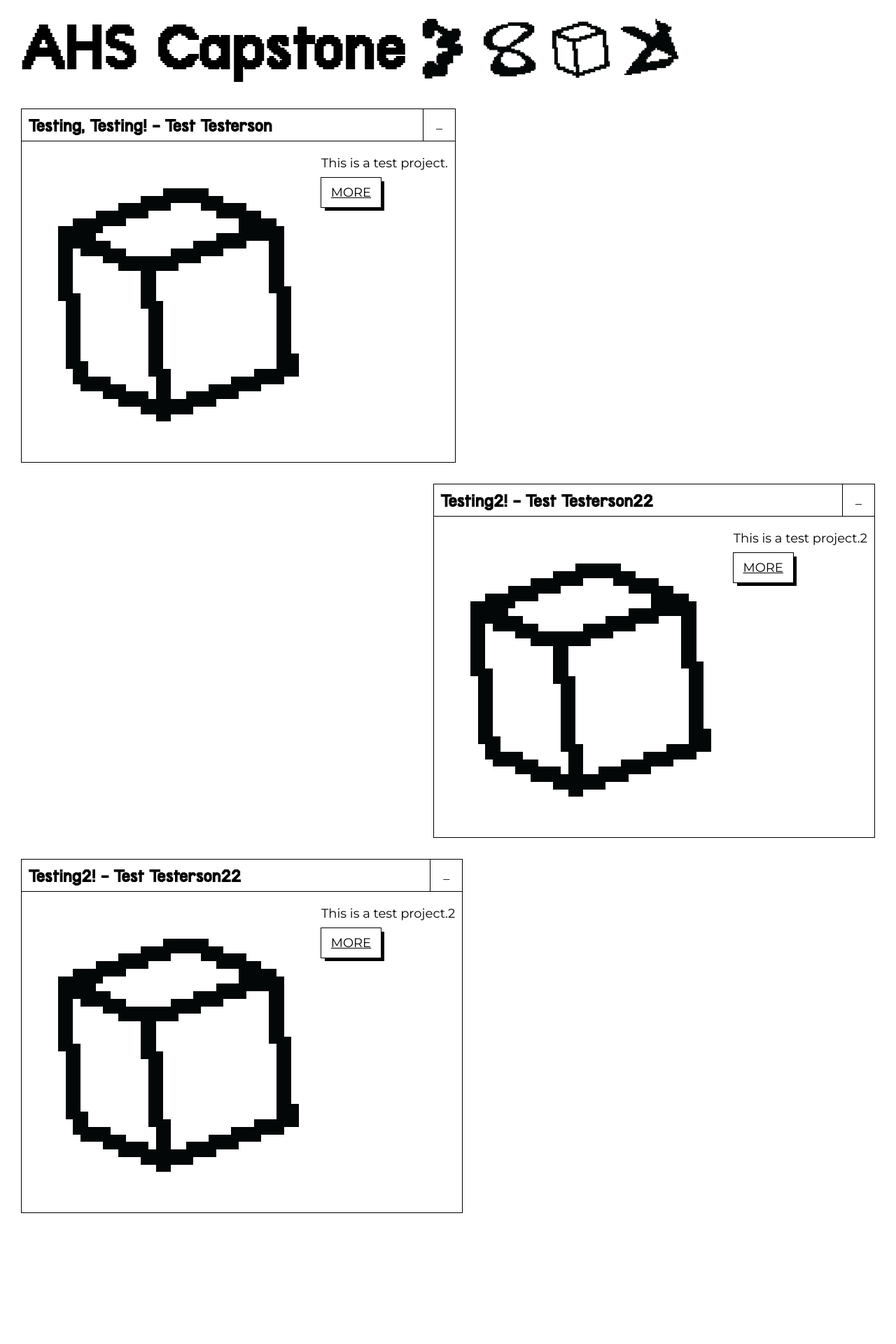
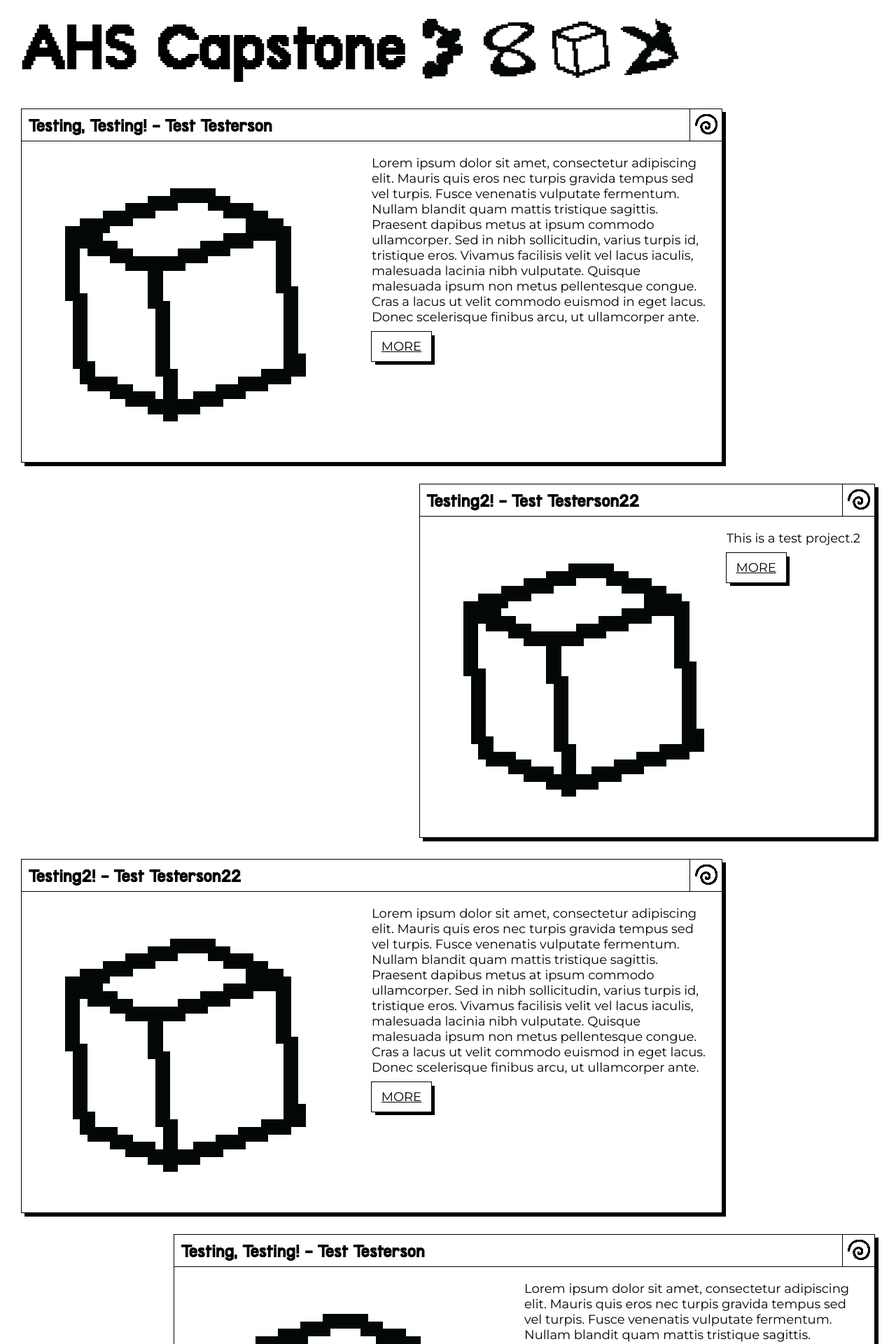
Before and after one commit to olin/ahs-capstone-exhibit, a Jekyll site: the page built from index.md, in a window 1280 px wide. Shown: the top 1920 px of the page at 70% size. Built offline with Jekyll 4.4.1, drawn with Linux system fonts in a browser that asks for light colours; before the commit the page ends 1763 px from its top, so only the background shows below that; some of the changed text lies outside the part shown.

Commit message:
Adding relative_url

```diff
--- a/_config.yml
+++ b/_config.yml
@@ -18,7 +18,7 @@ description: >- # this means to ignore newlines until "baseurl:"
   Write an awesome description for your new site here. You can edit this
   line in _config.yml. It will appear in your document head meta (for
   Google search results) and in your feed.xml site description.
-baseurl: "" # the subpath of your site, e.g. /blog
+baseurl: "/ahs-capstone-exhibit" # the subpath of your site, e.g. /blog
 url: "" # the base hostname & protocol for your site, e.g. http://example.com
 
 collections:
--- a/_data/projects.yml
+++ b/_data/projects.yml
@@ -1,7 +1,7 @@
 - type: page
   title: Testing, Testing!
   author: Test Testerson
-  description: This is a test project.
+  description: Lorem ipsum dolor sit amet, consectetur adipiscing elit. Mauris quis eros nec turpis gravida tempus sed vel turpis. Fusce venenatis vulputate fermentum. Nullam blandit quam mattis tristique sagittis. Praesent dapibus metus at ipsum commodo ullamcorper. Sed in nibh sollicitudin, varius turpis id, tristique eros. Vivamus facilisis velit vel lacus iaculis, malesuada lacinia nibh vulputate. Quisque malesuada ipsum non metus pellentesque congue. Cras a lacus ut velit commodo euismod in eget lacus. Donec scelerisque finibus arcu, ut ullamcorper ante.
   hyperlink: test
   img: assets/test-06.png
 
@@ -15,6 +15,48 @@
 - type: link
   title: Testing2!
   author: Test Testerson22
-  description: This is a test project.2
+  description: Lorem ipsum dolor sit amet, consectetur adipiscing elit. Mauris quis eros nec turpis gravida tempus sed vel turpis. Fusce venenatis vulputate fermentum. Nullam blandit quam mattis tristique sagittis. Praesent dapibus metus at ipsum commodo ullamcorper. Sed in nibh sollicitudin, varius turpis id, tristique eros. Vivamus facilisis velit vel lacus iaculis, malesuada lacinia nibh vulputate. Quisque malesuada ipsum non metus pellentesque congue. Cras a lacus ut velit commodo euismod in eget lacus. Donec scelerisque finibus arcu, ut ullamcorper ante.
   hyperlink: https://evan.new-schmidt.com
   img: assets/test-06.png
+
+- type: page
+  title: Testing, Testing!
+  author: Test Testerson
+  description: Lorem ipsum dolor sit amet, consectetur adipiscing elit. Mauris quis eros nec turpis gravida tempus sed vel turpis. Fusce venenatis vulputate fermentum. Nullam blandit quam mattis tristique sagittis. Praesent dapibus metus at ipsum commodo ullamcorper. Sed in nibh sollicitudin, varius turpis id, tristique eros. Vivamus facilisis velit vel lacus iaculis, malesuada lacinia nibh vulputate. Quisque malesuada ipsum non metus pellentesque congue. Cras a lacus ut velit commodo euismod in eget lacus. Donec scelerisque finibus arcu, ut ullamcorper ante.
+  hyperlink: test
+  img: assets/test-06.png
+
+- type: page
+  title: Testing2!
+  author: Test Testerson22
+  description: This is a test project.2
+  hyperlink: test2
+  img: assets/test-06.png
+
+- type: link
+  title: Testing2!
+  author: Test Testerson22
+  description: Lorem ipsum dolor sit amet, consectetur adipiscing elit. Mauris quis eros nec turpis gravida tempus sed vel turpis. Fusce venenatis vulputate fermentum. Nullam blandit quam mattis tristique sagittis. Praesent dapibus metus at ipsum commodo ullamcorper. Sed in nibh sollicitudin, varius turpis id, tristique eros. Vivamus facilisis velit vel lacus iaculis, malesuada lacinia nibh vulputate. Quisque malesuada ipsum non metus pellentesque congue. Cras a lacus ut velit commodo euismod in eget lacus. Donec scelerisque finibus arcu, ut ullamcorper ante.
+  hyperlink: https://evan.new-schmidt.com
+  img: assets/test-06.png
+
+- type: page
+  title: Testing, Testing!
+  author: Test Testerson
+  description: Lorem ipsum dolor sit amet, consectetur adipiscing elit. Mauris quis eros nec turpis gravida tempus sed vel turpis. Fusce venenatis vulputate fermentum. Nullam blandit quam mattis tristique sagittis. Praesent dapibus metus at ipsum commodo ullamcorper. Sed in nibh sollicitudin, varius turpis id, tristique eros. Vivamus facilisis velit vel lacus iaculis, malesuada lacinia nibh vulputate. Quisque malesuada ipsum non metus pellentesque congue. Cras a lacus ut velit commodo euismod in eget lacus. Donec scelerisque finibus arcu, ut ullamcorper ante.
+  hyperlink: test
+  img: assets/test-06.png
+
+- type: page
+  title: Testing2!
+  author: Test Testerson22
+  description: This is a test project.2
+  hyperlink: test2
+  img: assets/test-06.png
+
+- type: link
+  title: Testing2!
+  author: Test Testerson22
+  description: Lorem ipsum dolor sit amet, consectetur adipiscing elit. Mauris quis eros nec turpis gravida tempus sed vel turpis. Fusce venenatis vulputate fermentum. Nullam blandit quam mattis tristique sagittis. Praesent dapibus metus at ipsum commodo ullamcorper. Sed in nibh sollicitudin, varius turpis id, tristique eros. Vivamus facilisis velit vel lacus iaculis, malesuada lacinia nibh vulputate. Quisque malesuada ipsum non metus pellentesque congue. Cras a lacus ut velit commodo euismod in eget lacus. Donec scelerisque finibus arcu, ut ullamcorper ante.
+  hyperlink: https://evan.new-schmidt.com
+  img: assets/test-06.png
--- a/_layouts/home.html
+++ b/_layouts/home.html
@@ -1,7 +1,7 @@
 <!DOCTYPE HTML>
 <html>
     <head>
-        <link rel="stylesheet" href="/assets/css/main.css" />
+        <link rel="stylesheet" href="assets/css/main.css" />
         <link href="https://fonts.googleapis.com/css?family=Montserrat&display=swap" rel="stylesheet">
         <title>{{page.title}} - {{site.title}}</title>
     </head>
@@ -29,7 +29,9 @@
                     <div class={{wrapper_class}}>
                         <div class="Project__title">
                             <h2>{{project.title}} - {{project.author}}</h2>
-                            <div class="Project__button">_</div>
+                            <div class="Project__button">
+                                <img class="Project__spiral" src="assets/spiral.png" />
+                            </div>
                         </div>
                         <div class="Project__content">
                             <img src={{project.img}} class="Project__img" />
--- a/assets/css/main.scss
+++ b/assets/css/main.scss
@@ -85,6 +85,10 @@ h1 {
     max-width: 1000px;
     align-self: flex-start;
     animation: 1s ease-out 0s 1 slide_in_left;
+
+    -webkit-box-shadow: 5px 5px 0px 0px rgba(0,0,0,1);
+    -moz-box-shadow: 5px 5px 0px 0px rgba(0,0,0,1);
+    box-shadow: 5px 5px 0px 0px rgba(0,0,0,1);
 }
 
 .Project__wrapper__right {
@@ -93,6 +97,10 @@ h1 {
     max-width: 1000px;
     align-self: flex-end;
     animation: 1s ease-out 0s 1 slide_in_right;
+
+    -webkit-box-shadow: 5px 5px 0px 0px rgba(0,0,0,1);
+    -moz-box-shadow: 5px 5px 0px 0px rgba(0,0,0,1);
+    box-shadow: 5px 5px 0px 0px rgba(0,0,0,1);
 }
 
 .Project__title {
@@ -105,11 +113,13 @@ h1 {
 
 .Project__content {
     display: flex;
-    padding: 20px 10px;
+    justify-content: space-between;
+    padding: 20px;
 }
 
 .Project__description {
     display: flex;
+    flex: 0 1 50%;
     flex-direction: column;
 }
 
@@ -124,6 +134,10 @@ h1 {
     width: 45px;
 }
 
+.Project__spiral {
+    margin: 7px;
+}
+
 .Project__link {
     color: black;
     outline: 1px solid black;
```
Also changed, not shown: assets/spiral.png (added).
